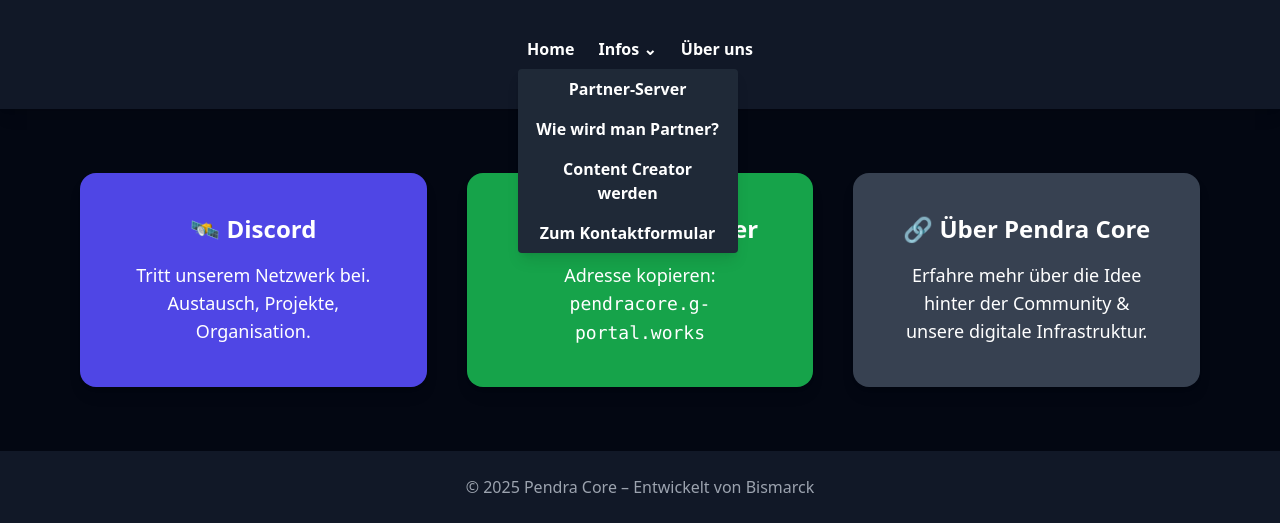
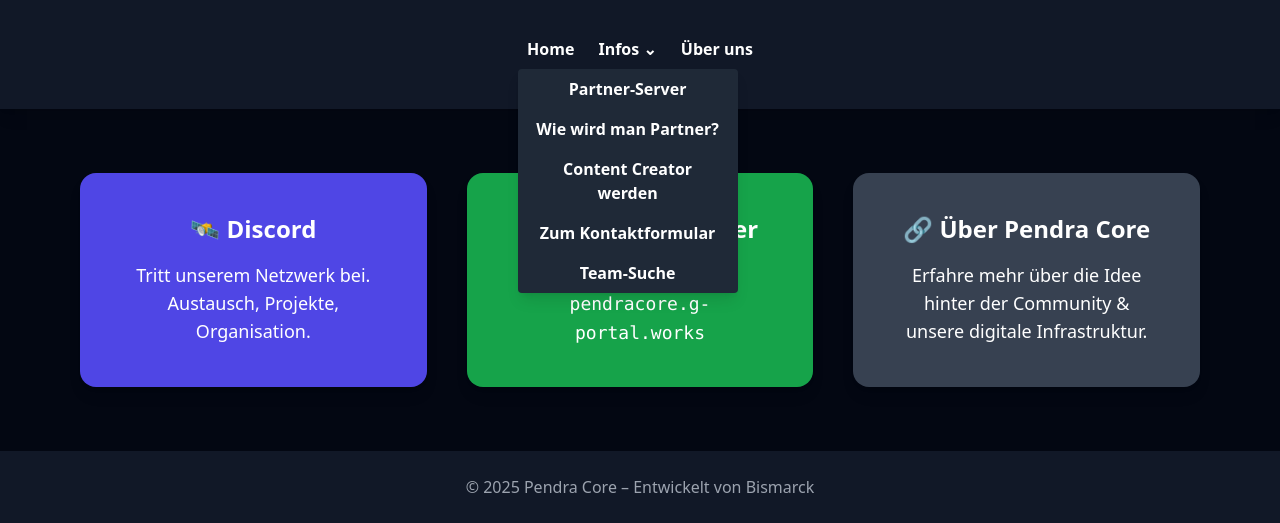
Before and after one commit to BismarckderII/pendra-core, a plain HTML site: page index.html in a window 1280 px wide. Both pictures are taken after a click on the button "Infos ⌄". Shown: the part 319-842 px from the top of the page. Drawn offline with nearby package versions, Linux system fonts and the light colour scheme.

Commit message:
Update index.html

```diff
--- a/index.html
+++ b/index.html
@@ -28,6 +28,7 @@
           <a href="/pendra-core/partner-werden.html" class="block px-4 py-2 hover:bg-gray-700">Wie wird man Partner?</a>
           <a href="/pendra-core/content-creator.html" class="block px-4 py-2 hover:bg-gray-700">Content Creator werden</a>
           <a href="/pendra-core/bewerbung.html" class="block px-4 py-2 hover:bg-gray-700">Zum Kontaktformular</a>
+          <a href="/pendra-core/team-suche.html" class="block px-4 py-2 hover:bg-gray-700">Team-Suche</a>
         </div>
       </li>
 
```
